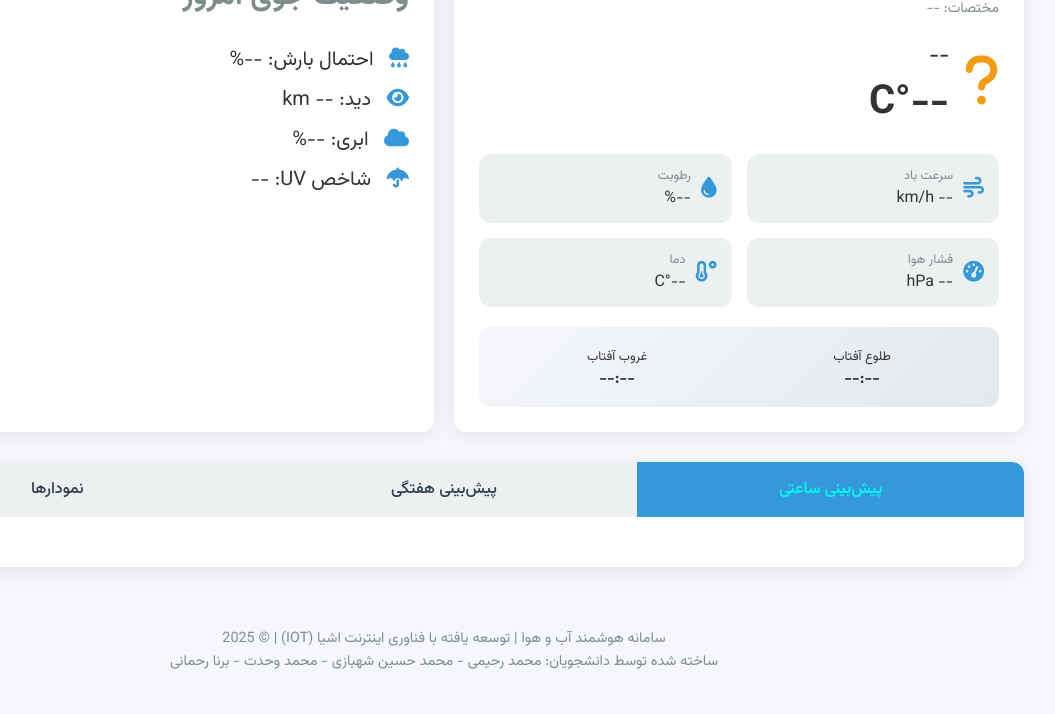
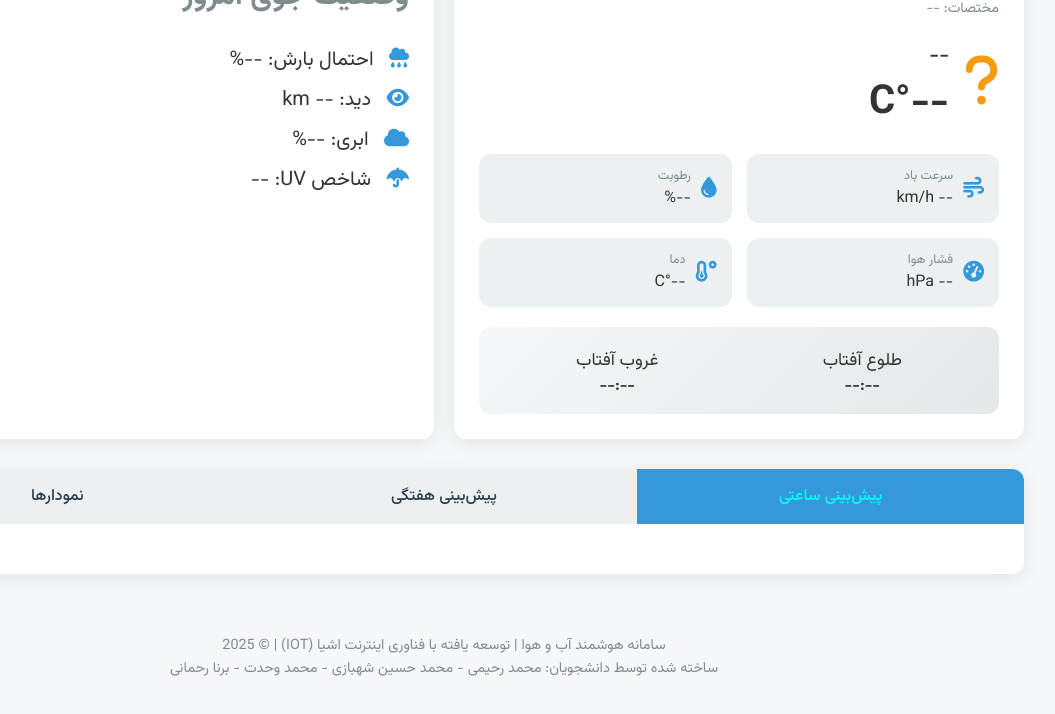
Before and after one commit to BornaPexor/Weather-IOT-WebApp, a plain HTML site: page index.html in a window 1280 px wide. Shown: the part 914-1628 px from the top of the page, without its empty margins (196-1251 px from the left). Drawn offline with nearby package versions, Linux system fonts and the light colour scheme; some icons are missing.

Commit message:
Update index.html

```diff
--- a/index.html
+++ b/index.html
@@ -680,12 +680,12 @@ h3:has(+ #today-hourly),
         <div class="sun-times">
           <div class="sun-time">
             <i class="fas fa-sunrise sun-icon"></i>
-            <div style="font-size: 0.8rem;">طلوع آفتاب</div>
+            <div style="font-size: 1.1rem;">طلوع آفتاب</div>
             <div id="sunrise" style="font-weight: 700;">--:--</div>
           </div>
           <div class="sun-time">
             <i class="fas fa-sunset sun-icon"></i>
-            <div style="font-size: 0.8rem;">غروب آفتاب</div>
+            <div style="font-size: 1.1rem;">غروب آفتاب</div>
             <div id="sunset" style="font-weight: 700;">--:--</div>
           </div>
         </div>
```
